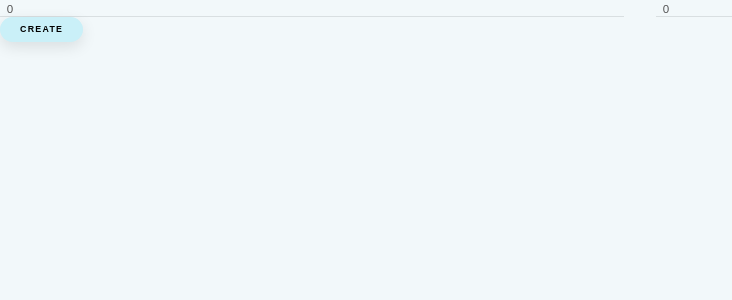
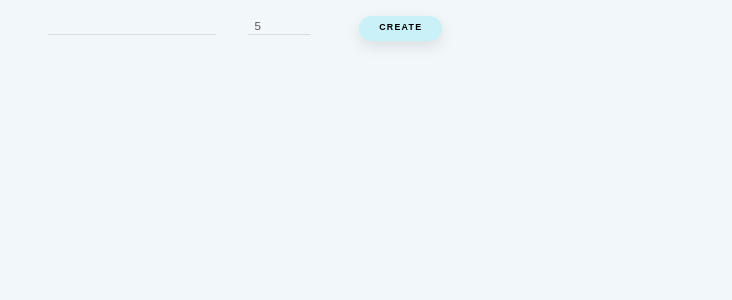
Before and after one commit to Skifiltos/Color-Grading, a React (Create React App) app: page / in a window 1280 px wide. Shown: the top 300 px of the page, without its empty margins (0-732 px from the left). Built offline with nearby package versions, Linux system fonts and the light colour scheme; the HTML template or start-up script is replaced by a standard one.

Commit message:
form input

```diff
--- a/src/components/ColorGrading.js
+++ b/src/components/ColorGrading.js
@@ -5,36 +5,47 @@ import { v4 as uuidv4 } from "uuid";
 
 const ColorGrading = () => {
 
+  const [colorInput, setColorInput] = useState({
+    color: "",
+    qty: 5
+  });
+
   const handleSubmit = (e) => {
     e.preventDefault();
-    console.log("inviato");
+    console.log(colorInput);
   }
 
   const handleChange = (e) => {
-    console.log(e.target);
-  }
+    const { name, value } = e.target;
+    setColorInput({
+      ...colorInput,
+      [name]: value
+    });
+  };
 
   return (
   <>
-      <form classname="form" onsubmit={handleSubmit}>
+      <form className="form" onSubmit={handleSubmit}>
         <div className="input-group">
 
           <input
            type="text"
            name="color"
            id="color"
-           value="0"
+           value={colorInput.color}
            maxLength={7}
            onChange={handleChange}
            className="input"
           ></input>
 
           <input
-           type="text"
-           name="color"
-           id="color"
-           value="0"
-           maxLength={7}
+           type="number"
+           name="qty"
+           id="qty"
+           value={colorInput.qty}
+           max={100}
+           min={5}
+           step={5}
            onChange={handleChange}
            className="input"
           ></input>
```
Also changed, not shown: 1 other file (tests, documents, lock files or other folders).
